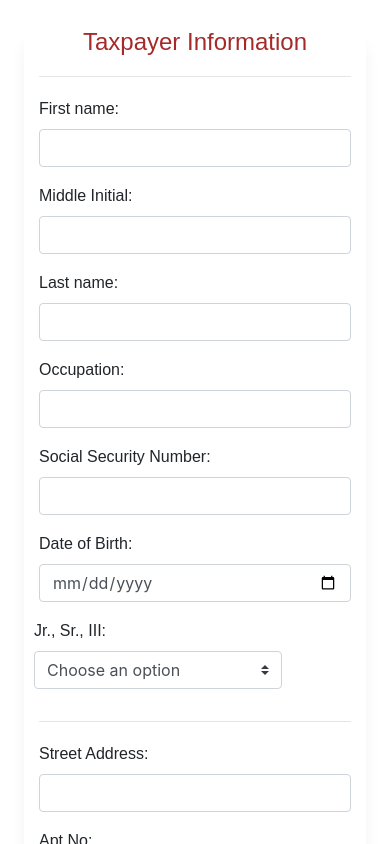
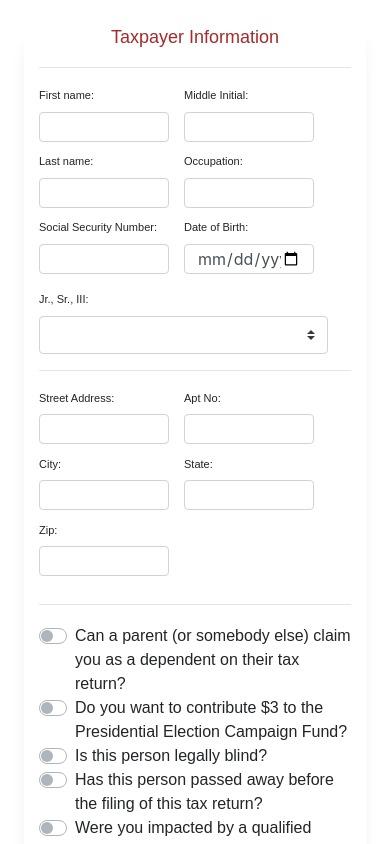
Before and after one commit to noorb404/multiform, a React (Create React App) app: page / in a window 390 px wide. Both pictures are taken after a click on the button "Fill your information manually". Shown: the top 844 px of the page. Built offline with nearby package versions, Linux system fonts and the light colour scheme.

Commit message:
responsive

```diff
--- a/src/components/choose.jsx
+++ b/src/components/choose.jsx
@@ -21,12 +21,13 @@ const Choose = props =>{
 
 
         return (
-            <div  id="confirmDiv" className="form-container">
+            <div  id="chooseDiv" className="form-container">
             <Container style={{width:'100%'}}>
-                <div id="formLabel" className="text-center">Choose a way of identification</div>
+                <div id="formLabel" className="text-center">Identification</div>
                 <hr/>
                <Form>
-                   <label>Upload last year PDF file:</label>
+                   <Form.Group>
+                        <label className="chooseLabels">Upload last year PDF file:</label>
                         <Form.Row>
 
                         <Button id="manuallyBtn" style={{backgroundColor:'white', color:'black' , border:'0'}} onClick={handleClick}>
@@ -39,12 +40,14 @@ const Choose = props =>{
                                 style={{display: 'none'}}
                             />
                         </Form.Row>
+                   </Form.Group>
 
                     <hr/>
-                    <label>Or you can manually fill out your info:</label>
-                   <Form.Row>
+                    <Form.Group>
+                        <label className="chooseLabels">Or you can manually fill out your info:</label>
                         <Button className="float-right" id="manuallyBtn" onClick={onContinue}>Fill your information manually</Button>
-                   </Form.Row>
+                    </Form.Group>
+
 
 
                 </Form>
--- a/src/components/taxPayerInfo.jsx
+++ b/src/components/taxPayerInfo.jsx
@@ -47,21 +47,22 @@ export class FilingStatus extends Component {
               <hr />
                   <Form noValidate validated={this.state.Validated} onSubmit={this.handleSubmit}>
                     <Form.Row>
-                          <Form.Group as={Col} md="5" controlId="FirstName">
-                            <Form.Label>First name:</Form.Label>
+                          <Form.Group  className="taxInput"  as={Col} md="5" controlId="FirstName">
+                            <Form.Label className="taxPayerLabels">First name:</Form.Label>
                             <Form.Control
                               required
                               name="firstName"
                               onChange={inputChange('firstName')}
                               value={values.firstName}
                               type="text"
+                              className="taxInput"
 
                             />
                           </Form.Group>
-                          <Form.Group as={Col} md="4" controlId="MiddleInitial">
-                            <Form.Label>Middle Initial:</Form.Label>
+                          <Form.Group  className="taxInput" as={Col} md="4" controlId="MiddleInitial">
+                            <Form.Label className="taxPayerLabels">Middle Initial:</Form.Label>
                             <Form.Control
-
+                              className="taxInput"
                               name="middleInitial"
                               onChange={inputChange('middleInitial')}
                               value={values.middleInitial}
@@ -72,20 +73,22 @@ export class FilingStatus extends Component {
 
 
                     <Form.Row>
-                          <Form.Group as={Col} md="5" controlId="LastName">
-                            <Form.Label>Last name:</Form.Label>
+                          <Form.Group className="taxInput" as={Col} md="5" controlId="LastName">
+                            <Form.Label className="taxPayerLabels">Last name:</Form.Label>
                             <Form.Control
                               required
+                              className="taxInput"
                               name="lastName"
                               onChange={inputChange('lastName')}
                               value={values.lastName}
                               type="text"
                             />
                           </Form.Group>
-                          <Form.Group as={Col} md="4" controlId="Occupation">
-                            <Form.Label>Occupation:</Form.Label>
+                          <Form.Group className="taxInput" as={Col} md="4" controlId="Occupation">
+                            <Form.Label className="taxPayerLabels">Occupation:</Form.Label>
                             <Form.Control
                               required
+                              className="taxInput"
                               name="occupation"
                               onChange={inputChange('occupation')}
                               value={values.occupation}
@@ -96,20 +99,22 @@ export class FilingStatus extends Component {
 
 
                     <Form.Row>
-                          <Form.Group as={Col} md="5" controlId="SocialId">
-                            <Form.Label>Social Security Number:</Form.Label>
+                          <Form.Group className="taxInput" as={Col} md="5" controlId="SocialId">
+                            <Form.Label className="taxPayerLabels">Social Security Number:</Form.Label>
                             <Form.Control
                               required
+                              className="taxInput"
                               name="socialId"
                               onChange={inputChange('socialId')}
                               value={values.socialId}
                               type="text"
                             />
                           </Form.Group>
-                          <Form.Group as={Col} md="4" controlId="Birth">
-                            <Form.Label>Date of Birth:</Form.Label>
+                          <Form.Group className="taxInput" as={Col} md="4" controlId="Birth">
+                            <Form.Label className="taxPayerLabels">Date of Birth:</Form.Label>
                             <Form.Control
                               required
+                              className="taxInput"
                               name="birth"
                               onChange={inputChange('birth')}
                               value={values.birth}
@@ -118,11 +123,11 @@ export class FilingStatus extends Component {
                           </Form.Group>
                     </Form.Row>
 
-                    <Form.Row>
-                        <Form.Group controlId="exampleForm.SelectCustom">
-                          <Form.Label>Jr., Sr., III:</Form.Label>
+
+                        <Form.Group className="taxInput2" controlId="exampleForm.SelectCustom">
+                          <Form.Label className="taxPayerLabels">Jr., Sr., III:</Form.Label>
                           <Form.Control as="select" custom>
-                            <option disabled selected>Choose an option</option>
+                            <option disabled selected></option>
                             <option>JR</option>
                             <option>SR</option>
                             <option>II</option>
@@ -132,15 +137,16 @@ export class FilingStatus extends Component {
                             <option>VI</option>
                           </Form.Control>
                         </Form.Group>
-                    </Form.Row>
+
 
                     <hr />
 
                     <Form.Row>
-                          <Form.Group as={Col} md="5" controlId="streetAddress">
-                            <Form.Label>Street Address:</Form.Label>
+                          <Form.Group className="taxInput" as={Col} md="5" controlId="streetAddress">
+                            <Form.Label className="taxPayerLabels">Street Address:</Form.Label>
                             <Form.Control
                              type="text"
+                             className="taxInput"
                               required
                               name="streetAddress"
                               onChange={inputChange('streetAddress')}
@@ -151,11 +157,12 @@ export class FilingStatus extends Component {
                             </Form.Control.Feedback>
                           </Form.Group>
 
-                          <Form.Group as={Col} md="4" controlId="Aptno">
-                            <Form.Label>Apt No:</Form.Label>
+                          <Form.Group className="taxInput" as={Col} md="4" controlId="Aptno">
+                            <Form.Label className="taxPayerLabels">Apt No:</Form.Label>
                             <Form.Control
                               type="number"
                               name="aptNo"
+                              className="taxInput"
                               onChange={inputChange('aptNo')}
                               value={values.aptNo}
                               />
@@ -167,10 +174,11 @@ export class FilingStatus extends Component {
 
 
                     <Form.Row>
-                      <Form.Group as={Col} md="4" controlId="City">
-                        <Form.Label>City:</Form.Label>
+                      <Form.Group className="taxInput" as={Col} md="4" controlId="City">
+                        <Form.Label className="taxPayerLabels">City:</Form.Label>
                         <Form.Control
                           type="text"
+                          className="taxInput"
                           required
                           name="city"
                           onChange={inputChange('city')}
@@ -181,11 +189,12 @@ export class FilingStatus extends Component {
                         </Form.Control.Feedback>
                       </Form.Group>
 
-                      <Form.Group as={Col} md="3" controlId="State">
-                        <Form.Label>State:</Form.Label>
+                      <Form.Group className="taxInput" as={Col} md="3" controlId="State">
+                        <Form.Label className="taxPayerLabels">State:</Form.Label>
                         <Form.Control
                           type="text"
                           required
+                          className="taxInput"
                           name="state"
                           onChange={inputChange('state')}
                           value={values.state}
@@ -195,11 +204,12 @@ export class FilingStatus extends Component {
                         </Form.Control.Feedback>
                       </Form.Group>
 
-                      <Form.Group as={Col} md="2" controlId="Zip">
-                        <Form.Label>Zip:</Form.Label>
+                      <Form.Group className="taxInput" as={Col} md="2" controlId="Zip">
+                        <Form.Label className="taxPayerLabels">Zip:</Form.Label>
                         <Form.Control
                           type="text"
                           required
+                          className="taxInput"
                           name="zip"
                           onChange={inputChange('zip')}
                           value={values.zip}
--- a/src/css/taxPayerInfo.css
+++ b/src/css/taxPayerInfo.css
@@ -4,6 +4,9 @@
     font-family: Arial;
   }
   #confirmDiv{
+    padding: 7%;
+  }
+  #chooseDiv{
     padding: 7%;
   }
   #infoDiv{
@@ -13,10 +16,38 @@
     padding: 5%;
   }
   @media (max-width:400px){
+    #formLabel{
+      color: brown;
+      font-size: large;
+      font-family: Arial;
+    }
+    .chooseLabels{
+     font-size: small;
+    }
+    .taxPayerLabels{
+
+      font-size: 11px;
+    }
+    .taxInput{
+      width: 130px !important;
+      position: relative;
+      margin-right: 15px;
+      padding-bottom: 50px;
+      height: 30px !important;
+      font-size: x-small;
+    }
+    .taxInput2{
+      margin-right: 23px;
+    }
+
     #filingStatusMainDiv{
       padding: 0%;
       height: 600px;
       width: 100%;
+    }
+    #chooseDiv{
+      padding: 0%;
+      height: 250px;
     }
     #confirmDiv{
       height: 600px;
@@ -24,23 +55,21 @@
     }
     #infoDiv{
       padding: 0%;
-      height: 1750px;
+      height: 1000px;
     }
     #nextBtn{
-      width: 120px;
-
-      font-size: x-small;
+      width: 105px;
+      font-size: xx-small;
     }
     #manuallyBtn{
       font-size: x-small;
     }
     #backBtn{
-      width: 110px;
-      font-size: x-small;
+      width: 90px;
+      font-size: xx-small;
     }
 
   }
-
   hr{
     padding-bottom: 1%;
   }
```
Also changed, not shown: 10 other files (tests, documents, lock files or other folders). Lines whose indentation alone changed are shown as unchanged.
